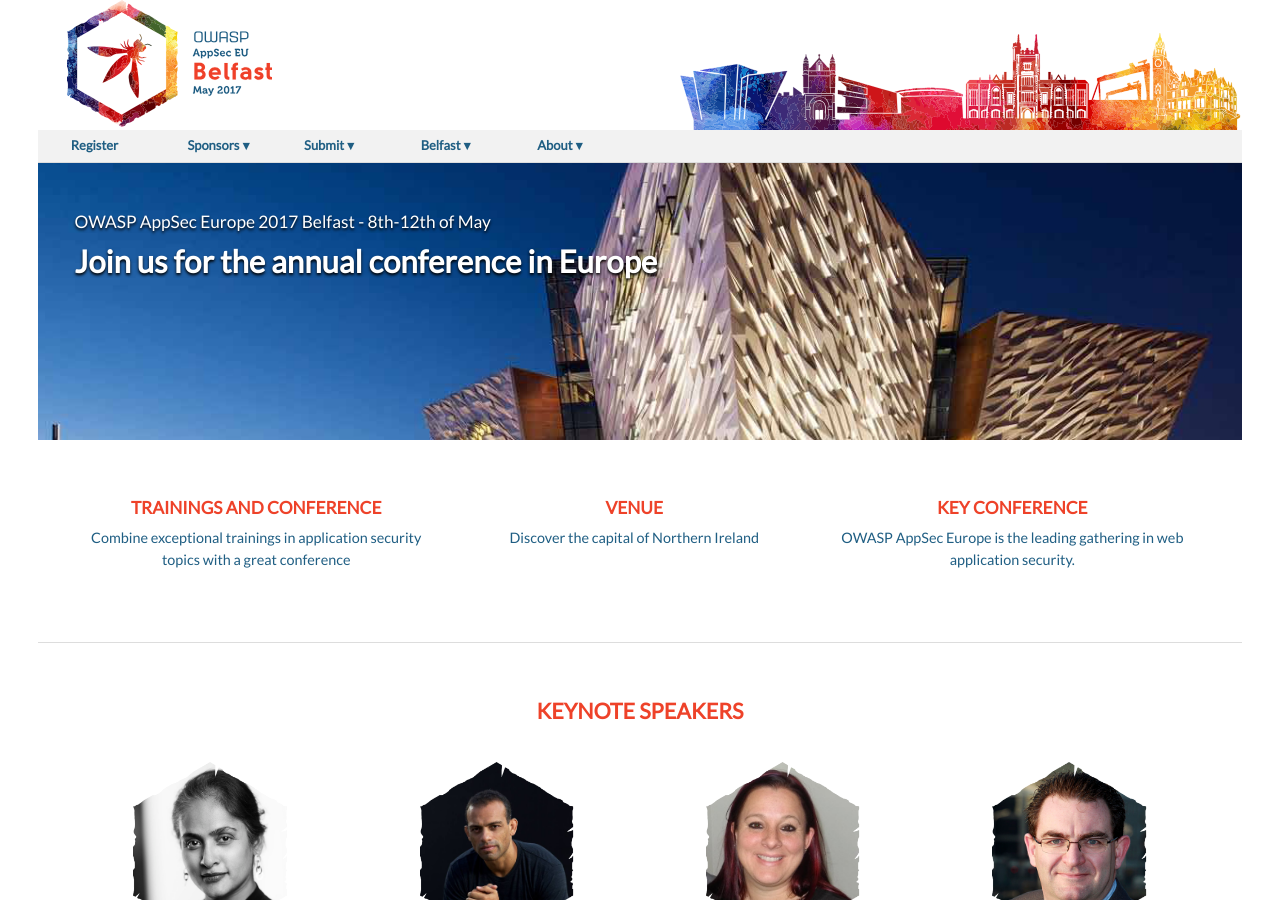
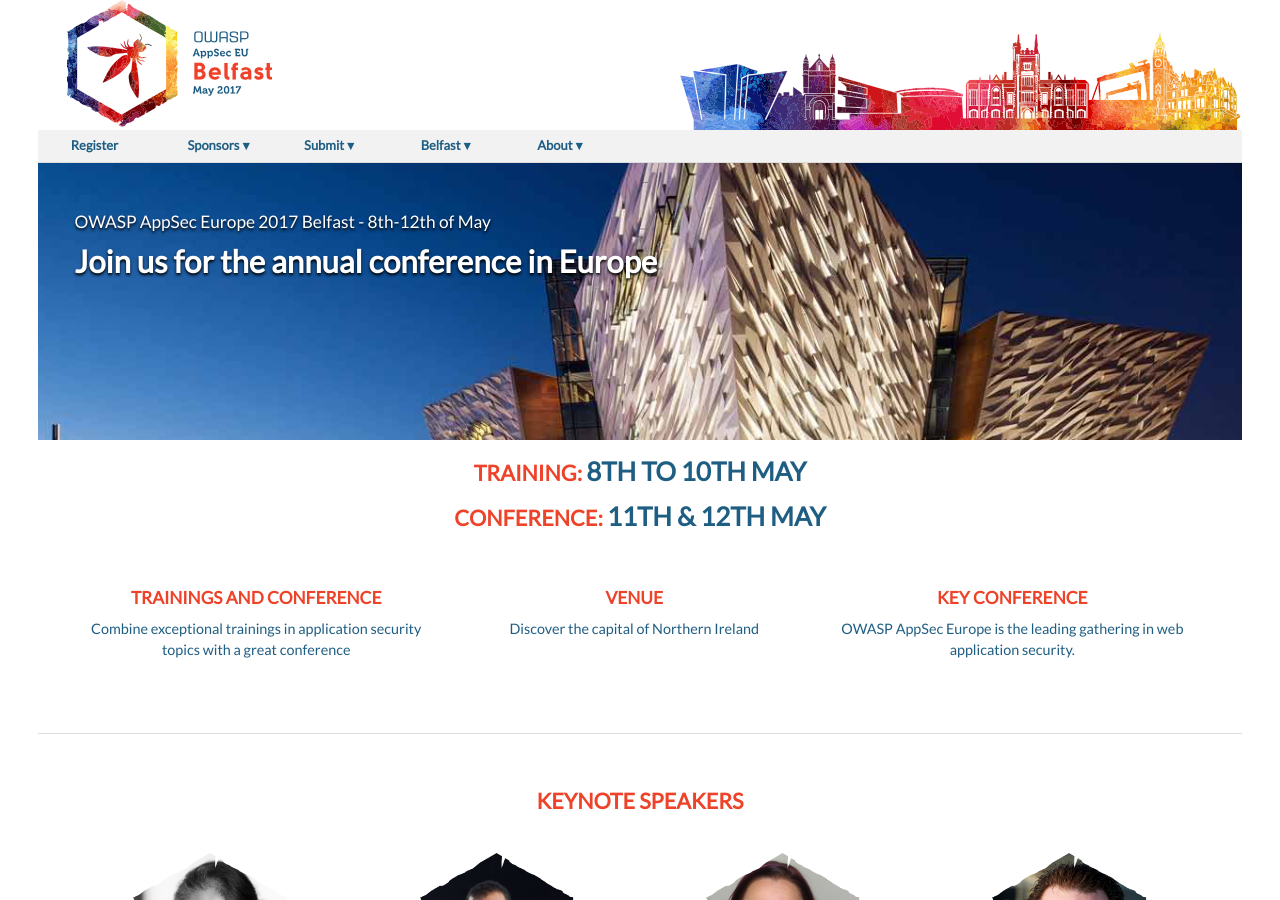
Before and after one commit to OWASP/AppSecEurope2017, a Jekyll site: the page built from index.html, in a window 1280 px wide and 900 px high. Built offline with Jekyll 4.4.1, drawn with Linux system fonts in a browser that asks for light colours; comment, search, counter and statistics services are not loaded.

Commit message:
Added the date to the main page

```diff
--- a/index.html
+++ b/index.html
@@ -3,6 +3,10 @@
 title: OWASP AppSec Europe 2017
 ---
 <div class="main front">
+
+  <h2 style="text-align: center">Training: <em>8th to 10th May</em></h2>
+  <h2 style="text-align: center">Conference: <em>11th & 12th May</em></h2>
+
 
   <ul class="sellingpoints">
     <li>
```
